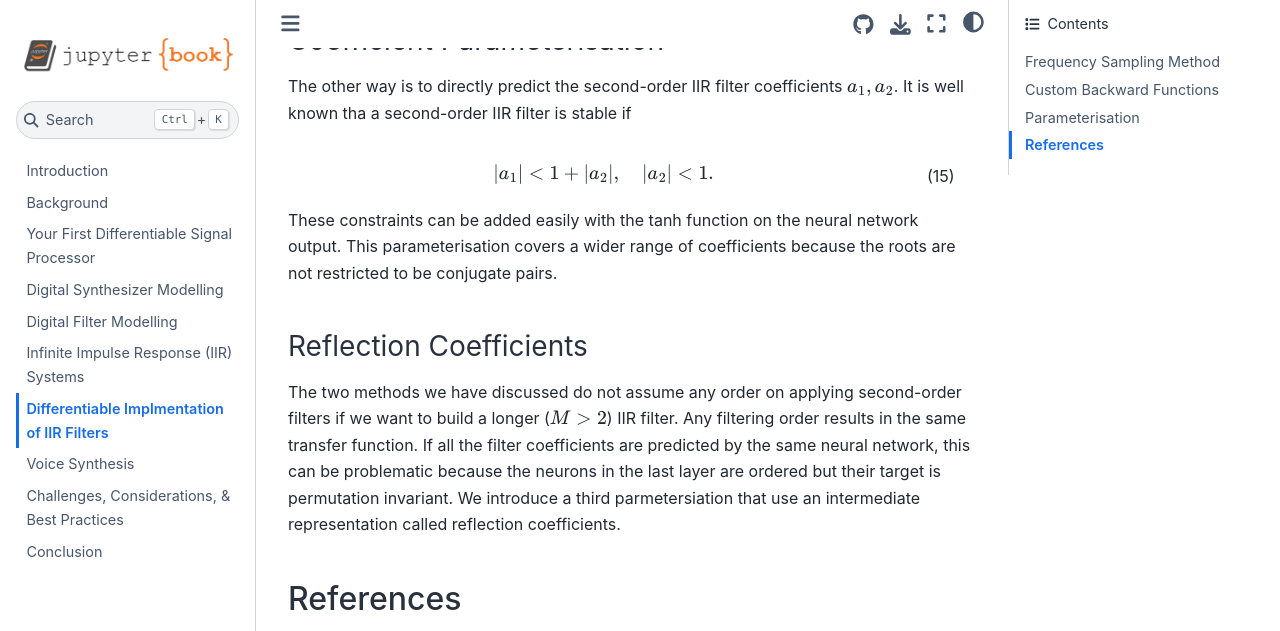
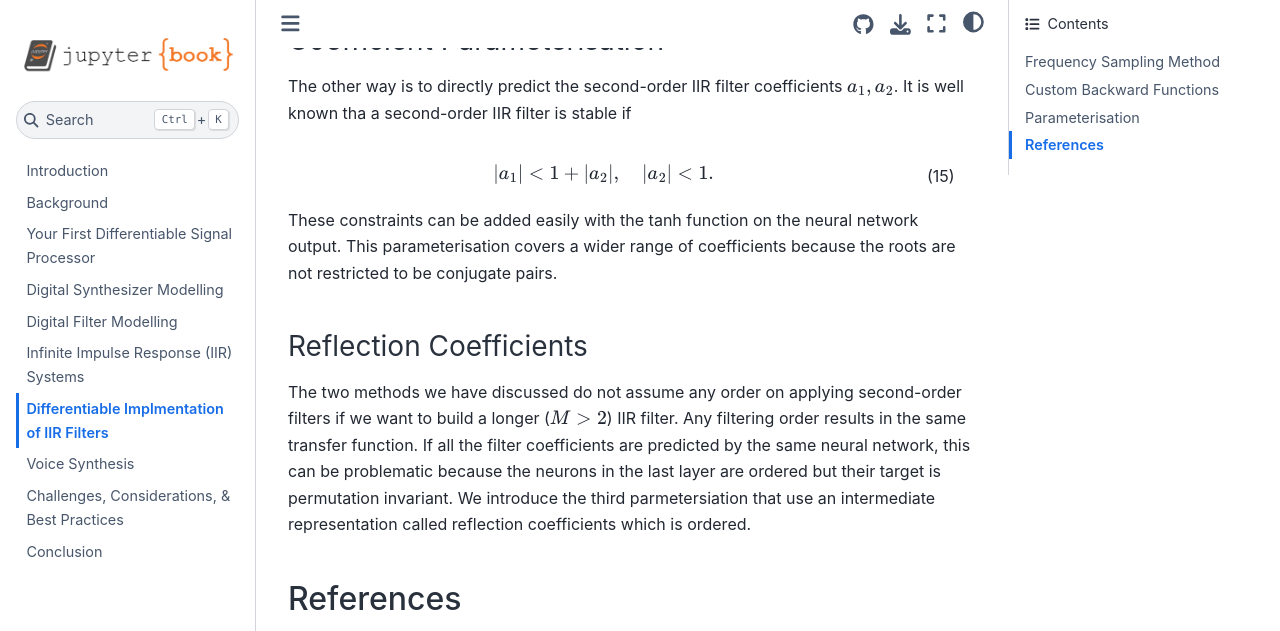
Before and after one commit to intro2ddsp/intro2ddsp.github.io, a Jupyter Book: the page built from filters/iir_impl.md, in a window 1280 px wide and 900 px high, scrolled down 4650 px, cut to the strip 0-631 px from the top of the window. Built offline with Jupyter Book 1.0.4 settings and Sphinx 7.4.7 and the Sphinx Book theme 1.1.4, drawn with Linux system fonts in a browser that asks for light colours; pages that are not in the unit, such as notebooks, are missing from menus; cross-references to code outside the pages are shown as plain code.

Commit message:
fix: grammar

```diff
--- a/filters/iir_impl.md
+++ b/filters/iir_impl.md
@@ -184,7 +184,7 @@ These constraints can be added easily with the tanh function on the neural netwo
 
 ### Reflection Coefficients
 
-The two methods we have discussed do not assume any order on applying second-order filters if we want to build a longer ($M > 2$) IIR filter. Any filtering order results in the same transfer function. If all the filter coefficients are predicted by the same neural network, this can be problematic because the neurons in the last layer are ordered but their target is permutation invariant. We introduce a third parmetersiation that use an intermediate representation called reflection coefficients.
+The two methods we have discussed do not assume any order on applying second-order filters if we want to build a longer ($M > 2$) IIR filter. Any filtering order results in the same transfer function. If all the filter coefficients are predicted by the same neural network, this can be problematic because the neurons in the last layer are ordered but their target is permutation invariant. We introduce the third parmetersiation that use an intermediate representation called reflection coefficients which is ordered.
 
 
 
```
